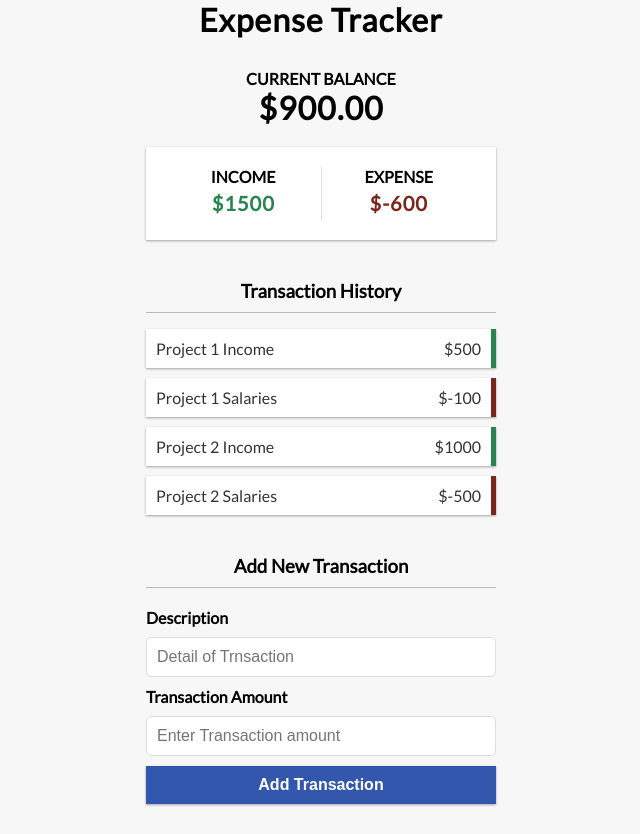
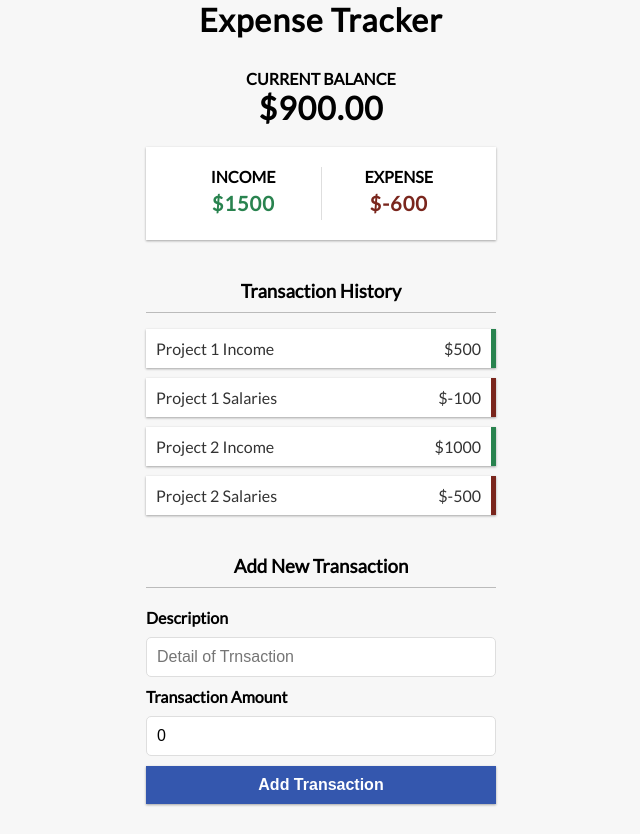
Before and after one commit to samadakram/Expense-Tracker-App, a React (Create React App) app: page / in a window 1280 px wide. Shown: the whole page, without its empty margins (319-959 px from the left). Built offline with nearby package versions, Linux system fonts and the light colour scheme.

Commit message:
Update AddTransaction.js

```diff
--- a/src/components/AddTransaction.js
+++ b/src/components/AddTransaction.js
@@ -14,7 +14,10 @@ export const AddTransaction = ()=> {
         addTransaction({
             desc: newDesc,
             amount: +newAmount
-        })
+        });
+
+        setDesc("");
+        setAmount("");
     }
 
     return(
@@ -26,6 +29,7 @@ export const AddTransaction = ()=> {
                         Description
                     </label>
                     <input type="text"
+                           value={newDesc}
                            id="description"
                            placeholder="Detail of Trnsaction"
                            onChange={(e)=>setDesc(e.target.value)}
@@ -36,6 +40,7 @@ export const AddTransaction = ()=> {
                         Transaction Amount
                     </label>
                     <input  type="number"
+                            value={newAmount}
                             id="transactionamount"
                             placeholder="Enter Transaction amount"
                             onChange={(e)=> setAmount(e.target.value)}
```
